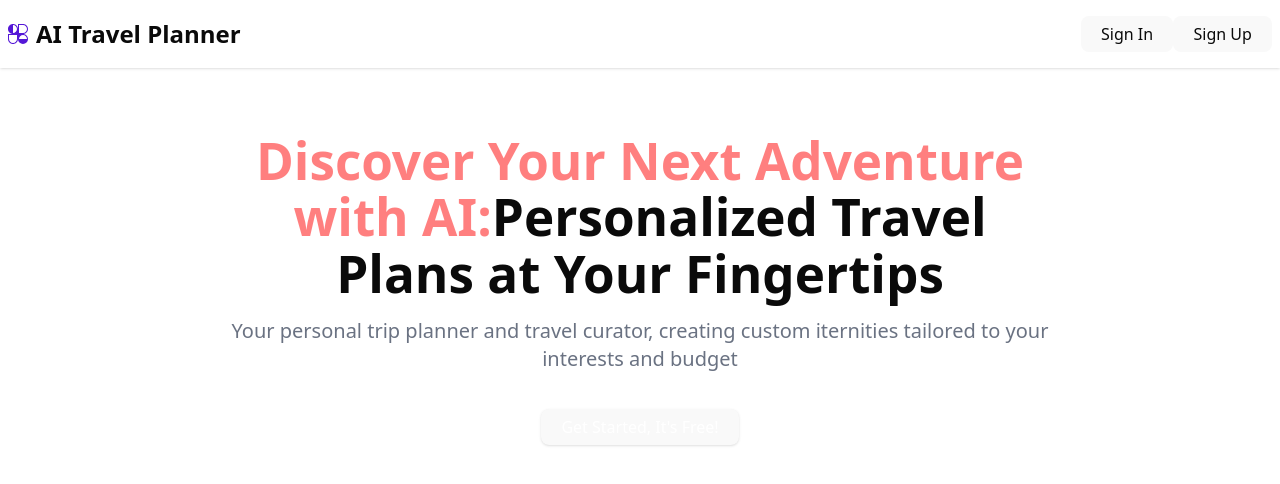
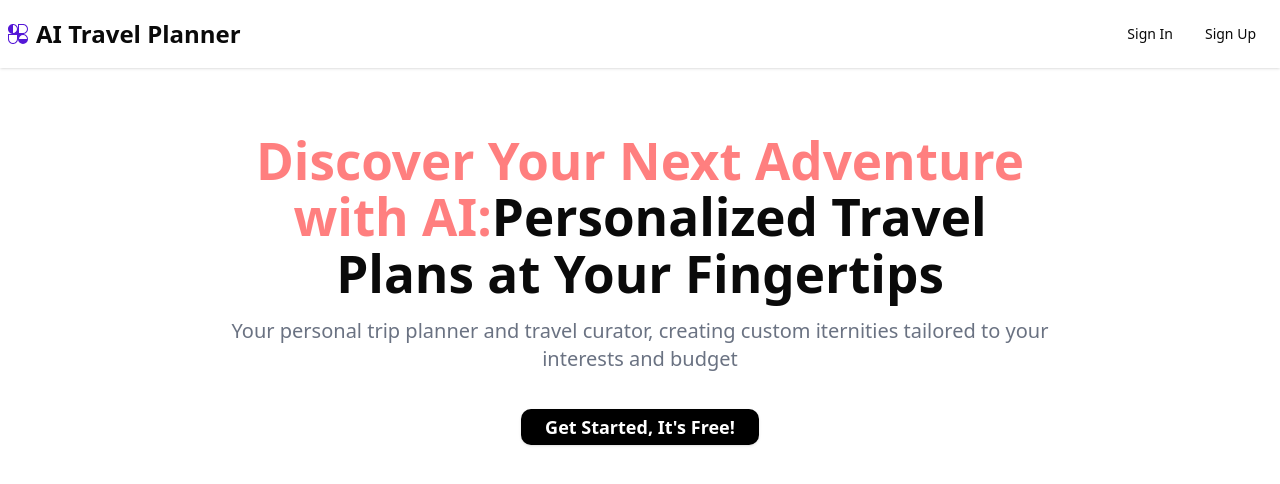
Before and after one commit to Niveditha02/Ai-Travel-Planner, a React (Vite) app: page / in a window 1280 px wide. Shown: the top 484 px of the page. Built offline with nearby package versions, Linux system fonts and the light colour scheme.

Commit message:
Landing page initial setup

```diff
--- a/src/index.css
+++ b/src/index.css
@@ -10,8 +10,6 @@
   font-weight: 400;
 
   color-scheme: light dark;
-  color: rgba(255, 255, 255, 0.87);
-  background-color: #242424;
 
   font-synthesis: none;
   text-rendering: optimizeLegibility;
@@ -76,26 +74,6 @@
   font-size: 1.5rem;
 }
 
-button {
-  border-radius: 8px;
-  border: 1px solid transparent;
-  padding: 0.6em 1.2em;
-  font-size: 1em;
-  font-weight: 500;
-  font-family: inherit;
-  background-color: #1a1a1a;
-  cursor: pointer;
-  transition: border-color 0.25s;
-}
-
-button:hover {
-  border-color: #646cff;
-}
-
-button:focus,
-button:focus-visible {
-  outline: 4px auto -webkit-focus-ring-color;
-}
 
 @media (prefers-color-scheme: light) {
   :root {
@@ -107,9 +85,6 @@
     color: #747bff;
   }
 
-  button {
-    background-color: #f9f9f9;
-  }
 }
 
 @theme inline {
```
